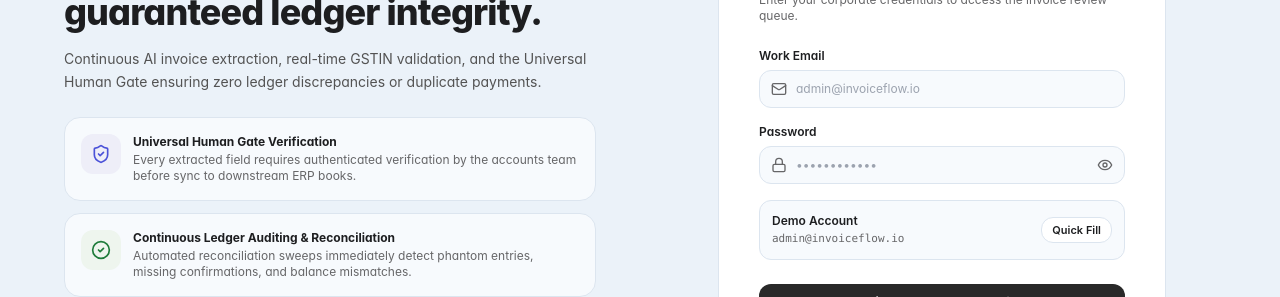
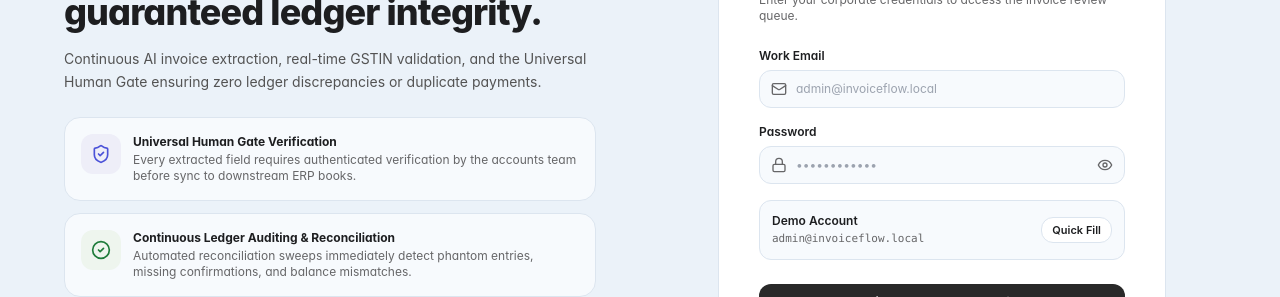
Before and after one commit to Soundar-rajan916/invoice-process, a React (Vite) app in the folder web/: page /login in a window 1280 px wide. Shown: the part 271-568 px from the top of the page. Built offline with nearby package versions, Linux system fonts and the light colour scheme; no server answers.

Commit message:
feat(web): update demo quick-fill credentials to admin@invoiceflow.local

```diff
--- a/web/src/pages/Admin.tsx
+++ b/web/src/pages/Admin.tsx
@@ -836,7 +836,7 @@ export function Admin() {
                         </span>
                       </td>
                       <td className="px-6 py-3.5 text-right">
-                        {u.email === "admin@invoiceflow.io" ? (
+                        {u.email === "admin@invoiceflow.local" || u.email === "admin@invoiceflow.io" ? (
                           <span className="text-xs italic" style={{ color: "var(--text-muted)" }}>Primary Admin</span>
                         ) : (
                           <button
--- a/web/src/pages/Login.tsx
+++ b/web/src/pages/Login.tsx
@@ -310,7 +310,7 @@ export function Login() {
                       required
                       value={email}
                       onChange={(e) => setEmail(e.target.value)}
-                      placeholder="admin@invoiceflow.io"
+                      placeholder="admin@invoiceflow.local"
                       className="w-full pl-9 pr-3 py-2.5 rounded-btn text-xs outline-none transition-all border"
                       style={{
                         backgroundColor: "var(--bg-card)",
@@ -391,12 +391,12 @@ export function Login() {
                       Demo Account
                     </span>
                     <span className="text-[11px] block font-mono" style={{ color: "var(--text-muted)" }}>
-                      admin@invoiceflow.io
+                      admin@invoiceflow.local
                     </span>
                   </div>
                   <button
                     type="button"
-                    onClick={() => handleQuickFill("admin@invoiceflow.io", "Admin@123456")}
+                    onClick={() => handleQuickFill("admin@invoiceflow.local", "AdminPassword123!")}
                     className="px-2.5 py-1 rounded-btn text-[11px] font-semibold border transition-all cursor-pointer"
                     style={{
                       backgroundColor: "var(--bg-inset)",
```
